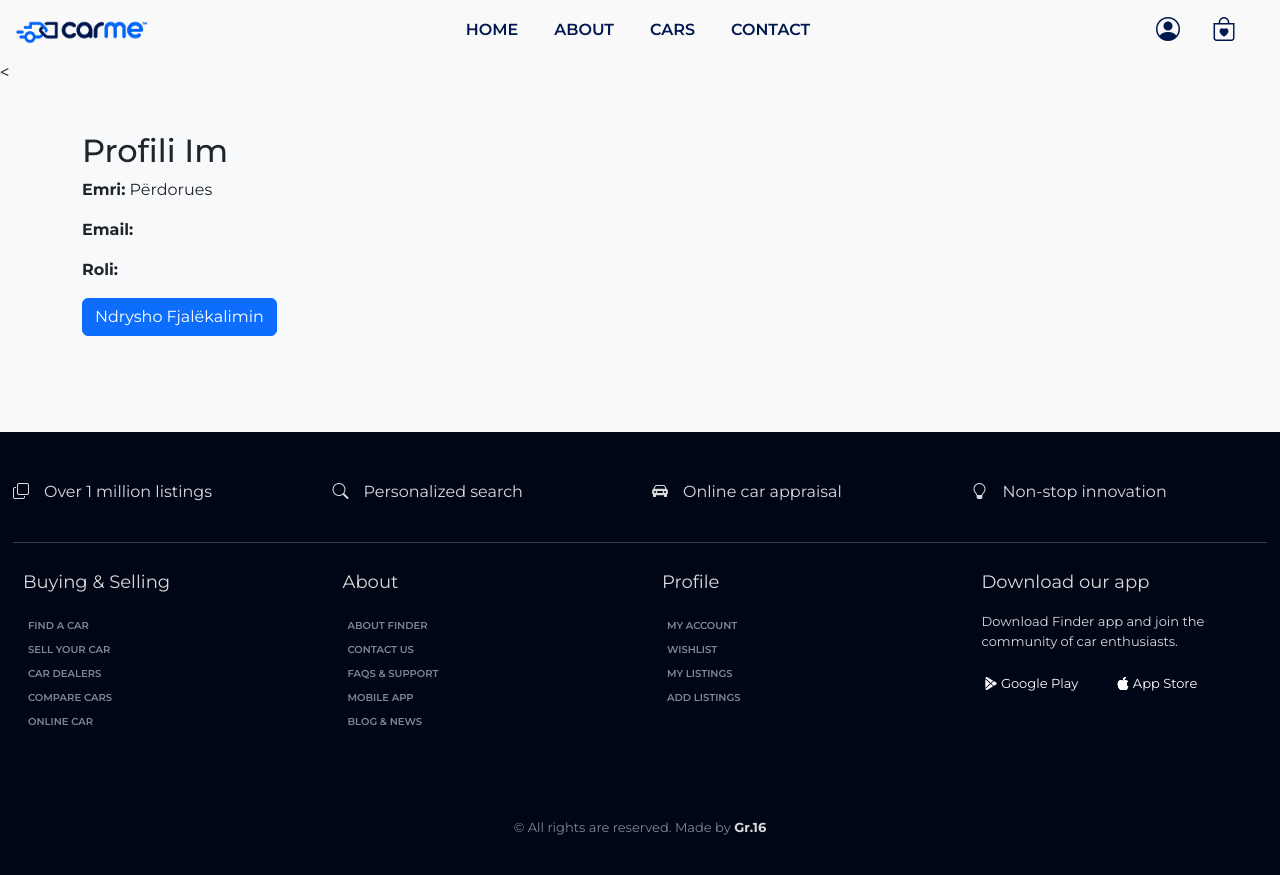
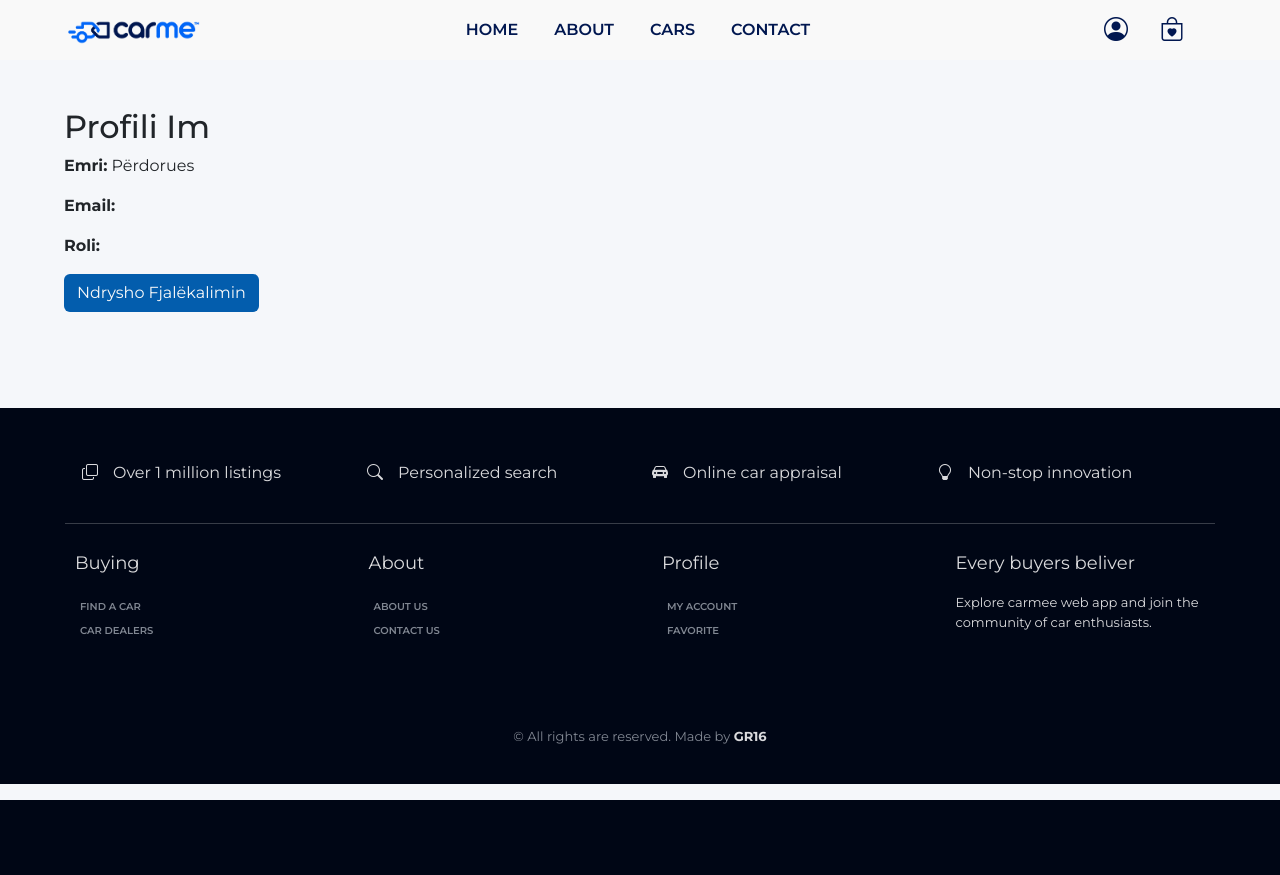
Before and after one commit to drenxhyliqi/WEB24_GR16, a PHP site: page /myProfile.php in a window 1280 px wide. After the commit the page ends 800 px from the top, so only its background shows below. Run offline with PHP 8.4, Linux system fonts and the light colour scheme.

Commit message:
Finishing touches

```diff
--- a/file.txt
+++ b/file.txt
@@ -68,3 +68,7 @@
 [2025-05-25 22:40:59] New login attempt
 [2025-05-25 22:41:04] Sign up attempt
 [2025-05-25 22:41:04] Sign up attempt
+[2025-05-25 22:51:35] New login attempt
+[2025-05-25 22:51:36] New login attempt
+[2025-05-25 22:51:43] New login attempt
+[2025-05-25 22:51:43] User Dren Xhyliqi drenadmin@gmail.com logged in
--- a/myProfile.php
+++ b/myProfile.php
@@ -9,14 +9,12 @@ if (isset($_POST['logout'])) {
     exit();
 }
 
-
-// Shembuj të dhënash (mund t’i marrësh nga databaza)
 $userName = $_SESSION['user_name'] ?? 'Emri Mbiemri';
 $userEmail = $_SESSION['user_email'] ?? 'email@example.com';
 $userRole = $_SESSION['user_role'] ?? 'Përdorues';
 $userPhone = $_SESSION['user_phone'] ?? '+383 44 123 456';
 $joinDate = $_SESSION['created_at'] ?? '2024-01-01';
-$profileImage = 'assets/profile_default.png'; // vendos path-in sipas projektit
+$profileImage = 'assets/profile_default.png';
 ?>
 
 <!DOCTYPE html>
@@ -64,6 +62,7 @@ $profileImage = 'assets/profile_default.png'; // vendos path-in sipas projektit
     </style>
 </head>
 <body>
+
     <!-- Navbar -->
     <nav class="navbar navbar-expand-lg">
         <div class="container-fluid d-flex align-items-center justify-content-between">
@@ -111,55 +110,7 @@ $profileImage = 'assets/profile_default.png'; // vendos path-in sipas projektit
             </div>
         </div>
     </nav>
-
-<!DOCTYPE html>
-<html lang="en">
-<head>
-    <meta charset="UTF-8" />
-    <meta name="viewport" content="width=device-width, initial-scale=1" />
-    <title>My Profile</title>
-    <link href="https://cdn.jsdelivr.net/npm/bootstrap@5.3.3/dist/css/bootstrap.min.css" rel="stylesheet" />
-    <link href="https://cdn.jsdelivr.net/npm/bootstrap-icons@1.11.3/font/bootstrap-icons.min.css" rel="stylesheet" />
-    <style>
-        body {
-            background-color: #f8f9fa;
-        }
-        .profile-card {
-            max-width: 500px;
-            margin: 60px auto;
-            background: white;
-            border-radius: 16px;
-            box-shadow: 0 4px 20px rgba(0,0,0,0.1);
-            padding: 30px;
-        }
-        .profile-card h3 {
-            margin-top: 10px;
-        }
-        .profile-icon {
-            width: 100px;
-            height: 100px;
-            background-color: #e9ecef;
-            border-radius: 50%;
-            display: flex;
-            justify-content: center;
-            align-items: center;
-            font-size: 50px;
-            color: #6c757d;
-        }
-        .info-row {
-            margin-bottom: 15px;
-        }
-        .info-label {
-            font-weight: 500;
-            color: #6c757d;
-        }
-        .logout-btn {
-            margin-top: 30px;
-        }
-    </style>
-</head>
-<body>
-<<div class="container py-5">
+<div class="container-fluid py-5 text-left">
     <h2>Profili Im</h2>
 
     <!-- Shfaqja e mesazheve -->
@@ -178,7 +129,7 @@ $profileImage = 'assets/profile_default.png'; // vendos path-in sipas projektit
     <p><strong>Roli:</strong> <?php echo htmlspecialchars($_SESSION['user_role'] ?? ''); ?></p>
 
     <!-- Butoni për modalin -->
-    <button class="btn btn-primary" data-bs-toggle="modal" data-bs-target="#changePasswordModal">
+    <button class="btn" style="background-color: #035dad !important; color: #f9f9f9 !important;" data-bs-toggle="modal" data-bs-target="#changePasswordModal">
         Ndrysho Fjalëkalimin
     </button>
 </div>
@@ -210,7 +161,7 @@ $profileImage = 'assets/profile_default.png'; // vendos path-in sipas projektit
       </div>
       <div class="modal-footer">
         <button type="button" class="btn btn-secondary" data-bs-dismiss="modal">Anulo</button>
-        <button type="submit" name="change_password" class="btn btn-primary">Ndrysho</button>
+        <button type="submit" name="change_password" class="btn" style="background-color: #035dad !important; color: #f9f9f9 ;">Ndrysho</button>
       </div>
     </form>
   </div>
@@ -227,21 +178,22 @@ $profileImage = 'assets/profile_default.png'; // vendos path-in sipas projektit
 <?php endif; ?>
 
 
-<footer class="container-fluid mt-5 footer-info">
+    <!-- ============= FOOTER SECTION ============= -->
+    <footer class="container-fluid mt-5 footer-info">
         <div class="row d-flex align-items-center footer-info-content">
-            <div class="col-6 col-sm-6 col-md-6 col-lg-3 ">
+            <div class="col-6 col-sm-6 col-md-6 col-lg-3">
                 <div class="d-flex align-items-center">
                     <i class="bi bi-copy me-2"></i>
                     <span class="mb-0">Over 1 million listings</span>
                 </div>
             </div>
-            <div class="col-6 col-sm-6 col-md-6 col-lg-3 ">
+            <div class="col-6 col-sm-6 col-md-6 col-lg-3">
                 <div class="d-flex align-items-center">
                     <i class="bi bi-search me-2"></i>
-                    <span>Personalized search</span>
+                    <span class="">Personalized search</span>
                 </div>
             </div>
-            <div class="col-6 col-sm-6 col-md-6 col-lg-3 ">
+            <div class="col-6 col-sm-6 col-md-6 col-lg-3">
                 <div class="d-flex align-items-center">
                     <i class="bi bi-car-front-fill me-2"></i>
                     <span class="mb-0">Online car appraisal</span>
@@ -256,48 +208,35 @@ $profileImage = 'assets/profile_default.png'; // vendos path-in sipas projektit
         </div>
         <hr>
         <div class="row d-flex justify-content-around footer-lists">
-            <div class="col-6 col-md-6 col-lg-3 ">
-                <p>Buying & Selling</p>
+            <div class="col-6 col-md-6 col-lg-3">
+                <p>Buying</p>
                 <ul class="list-unstyled">
-                    <li><a href="#">Find a car</a></li>
-                    <li><a href="#">Sell your car</a></li>
-                    <li><a href="#">Car dealers</a></li>
-                    <li><a href="#">Compare Cars</a></li>
-                    <li><a href="#">Online car</a></li>
+                    <li><a href="cars.php">Find a car</a></li>
+                    <li><a href="#brands">Car dealers</a></li>
                 </ul>
             </div>
-            <div class="col-6 col-md-6 col-lg-3 ">
+            <div class="col-6 col-md-6 col-lg-3">
                 <p>About</p>
-                <ul class="list-unstyled ">
-                    <li><a href="#">About Finder</a></li>
-                    <li><a href="#">Contact us</a></li>
-                    <li><a href="#">FAQs & Support</a></li>
-                    <li><a href="#">Mobile app</a></li>
-                    <li><a href="#">Blog & News</a></li>
+                <ul class="list-unstyled">
+                    <li><a href="about.php">About Us</a></li>
+                    <li><a href="contact.php">Contact us</a></li>
                 </ul>
             </div>
-            <div class="col-12 col-md-6 col-lg-3 ">
+            <div class="col-12 col-md-6 col-lg-3">
                 <p>Profile</p>
                 <ul class="list-unstyled">
-                    <li><a href="#">My account</a></li>
-                    <li><a href="#">Wishlist</a></li>
-                    <li><a href="#">My listings</a></li>
-                    <li><a href="#">Add listings</a></li>
+                    <li><a href="login.php">My account</a></li>
+                    <li><a href="favorite.php">Favorite</a></li>
                 </ul>
             </div>
             <div class="col-12 col-sm-12 col-md-6 col-lg-3">
-                <p>Download our app</p>
-                <p style="font-size: small;">Download Finder app and join the community of car enthusiasts.</p>
-                <div>
-                    <button class="btn btn-primary me-2">
-                        <i class="bi bi-google-play"></i> Google Play</button>
-                    <button class="btn btn-primary">
-                        <i class="bi bi-apple"></i> App Store</button>
-                </div>
+                <p>Every buyers beliver</p>
+                <p style="font-size: small;">Explore carmee web app and join the community of car enthusiasts.</p>
             </div>
         </div>
 
-        <p id="copyright">&copy; All rights are reserved. Made by <a href="https://github.com/drenxhyliqi/WEB24_GR16" target="_blank"><b>Gr.16</b></a></p>
+        <p id="copyright">&copy; All rights are reserved. Made by <a href="https://github.com/drenxhyliqi/WEB24_GR16"
+                target="_blank"><b>GR16</b></a></p>
     </footer>
     <script src="https://cdn.jsdelivr.net/npm/bootstrap@5.3.3/dist/js/bootstrap.bundle.min.js"></script>
 
```
